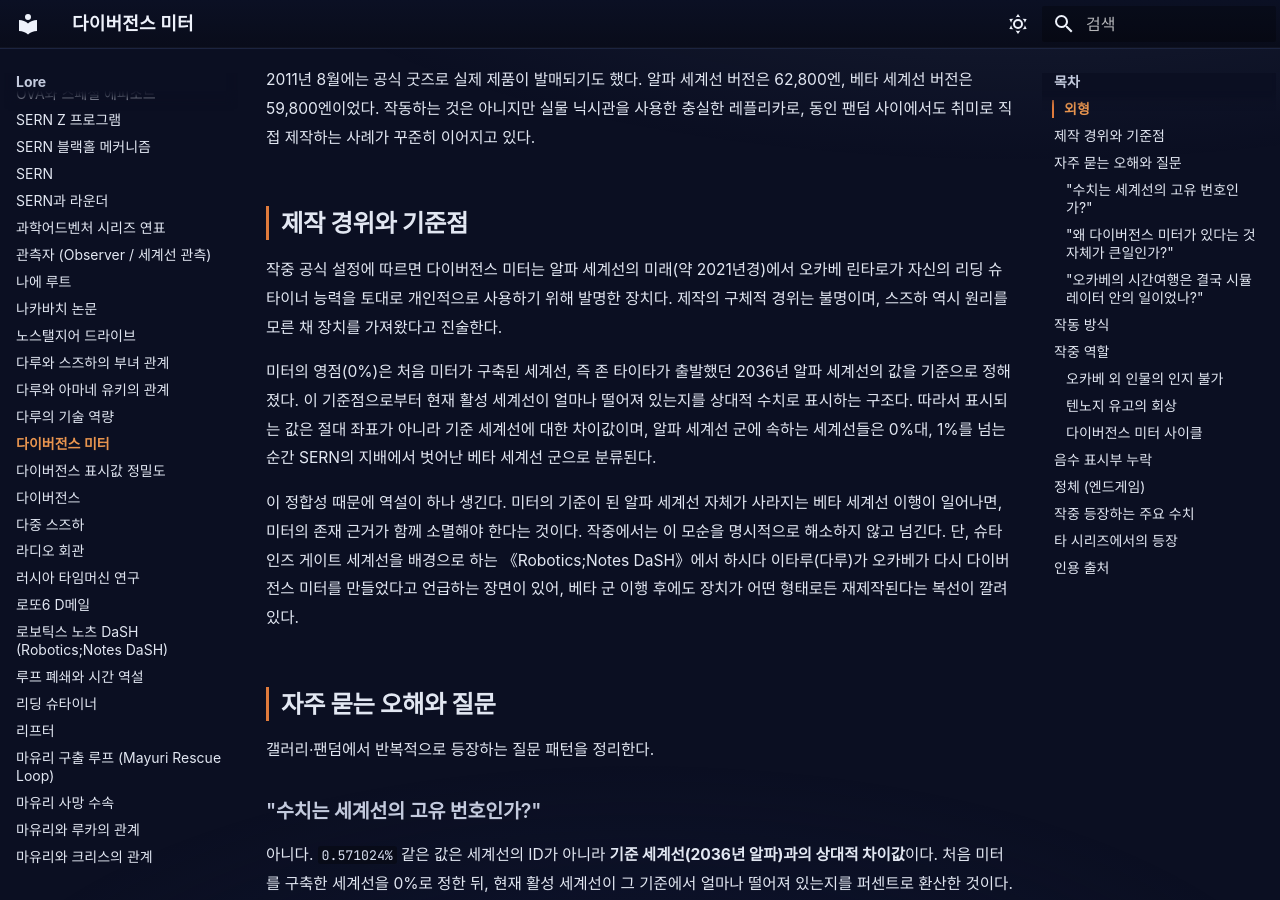
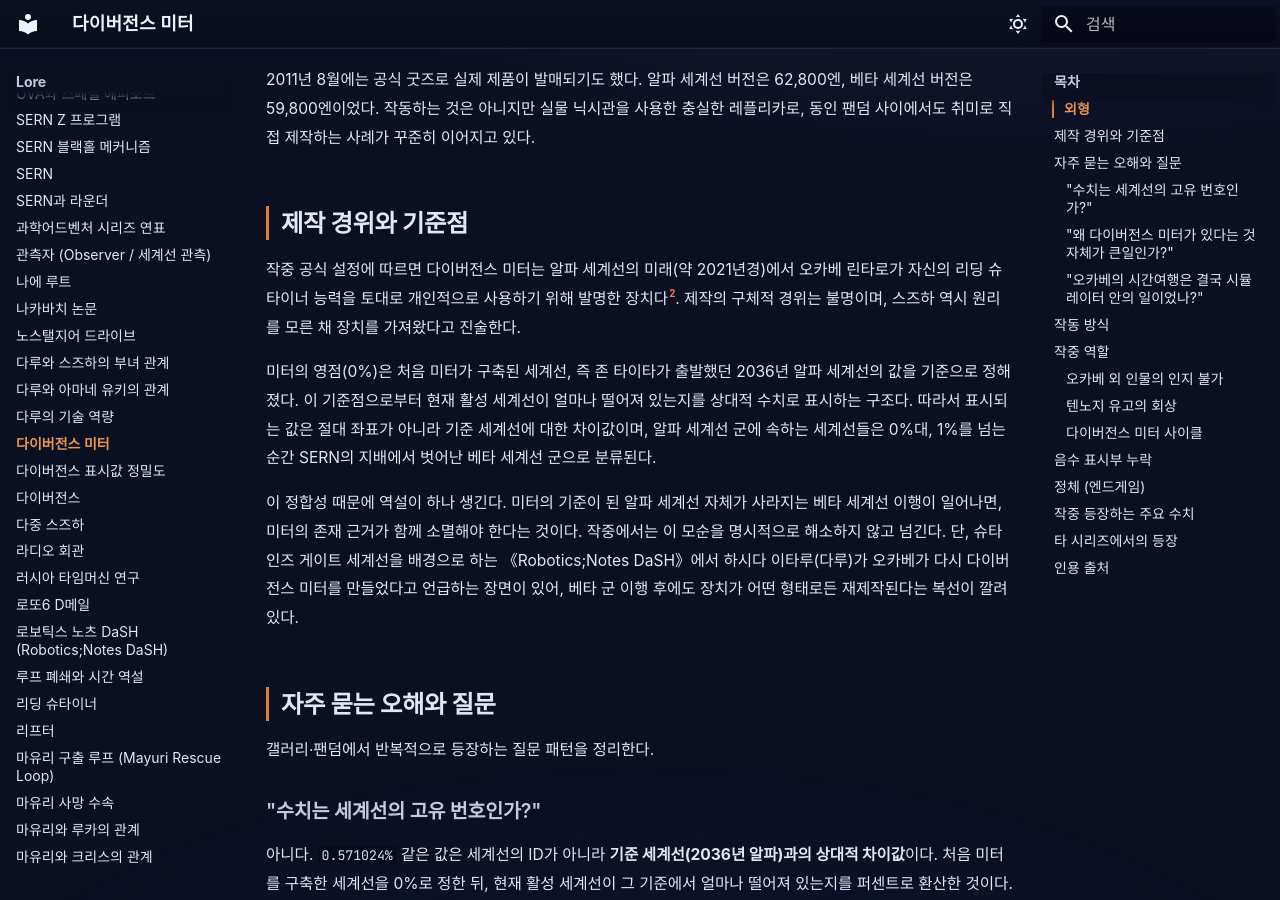
Before and after one commit to sgwiki/sgwiki.github.io, an MkDocs documentation site: the page built from wiki/lore/다이버전스-미터.md, in a window 1280 px wide and 900 px high, scrolled down 814 px. Built offline with MkDocs 1.6.1 and Material for MkDocs 9.7.7, drawn with Linux system fonts in a browser that asks for light colours; some web fonts are replaced; part of the change alters nothing that is shown; some of the changed text lies outside the part shown.

```diff
--- a/wiki/lore/다이버전스-미터.md
+++ b/wiki/lore/다이버전스-미터.md
@@ -20,7 +20,7 @@ description: "다이버전스 미터(ダイバージェンスメーター, Diver
 
 ## 제작 경위와 기준점
 
-작중 공식 설정에 따르면 다이버전스 미터는 알파 세계선의 미래(약 2021년경)에서 오카베 린타로가 자신의 리딩 슈타이너 능력을 토대로 개인적으로 사용하기 위해 발명한 장치다. 제작의 구체적 경위는 불명이며, 스즈하 역시 원리를 모른 채 장치를 가져왔다고 진술한다.
+작중 공식 설정에 따르면 다이버전스 미터는 알파 세계선의 미래(약 2021년경)에서 오카베 린타로가 자신의 리딩 슈타이너 능력을 토대로 개인적으로 사용하기 위해 발명한 장치다[^dm_origin]. 제작의 구체적 경위는 불명이며, 스즈하 역시 원리를 모른 채 장치를 가져왔다고 진술한다.
 
 미터의 영점(0%)은 처음 미터가 구축된 세계선, 즉 존 타이타가 출발했던 2036년 알파 세계선의 값을 기준으로 정해졌다. 이 기준점으로부터 현재 활성 세계선이 얼마나 떨어져 있는지를 상대적 수치로 표시하는 구조다. 따라서 표시되는 값은 절대 좌표가 아니라 기준 세계선에 대한 차이값이며, 알파 세계선 군에 속하는 세계선들은 0%대, 1%를 넘는 순간 SERN의 지배에서 벗어난 베타 세계선 군으로 분류된다.
 
@@ -115,3 +115,5 @@ description: "다이버전스 미터(ダイバージェンスメーター, Diver
 ## 인용 출처
 
 [^1]: "[The Mechanics of Steins;Gate v1.0.3](../근거자료/비공식/mechanics-of-steins-gate/index.md)" 팬 분석 논문. 해당 논문은 슈타인즈 게이트의 세계선 구조, 변동률 관측 철학, D메일 및 비디오 D메일 메커니즘, 커 블랙홀 기반 타임 트래블 이론을 정리하고 있다.
+
+[^dm_origin]: 제작 경위와 2036년 알파 세계선 기준점은 『Steins;Gate Elite』 「형이상의 네크로시스」에서 오카베가 다이버전스 미터의 정체를 밝히는 장면에서 직접 언급된다. 같은 설정은 설정집(Votuko "3.3.1 다이버전스 미터")에서도 정리되어 있다.
```
